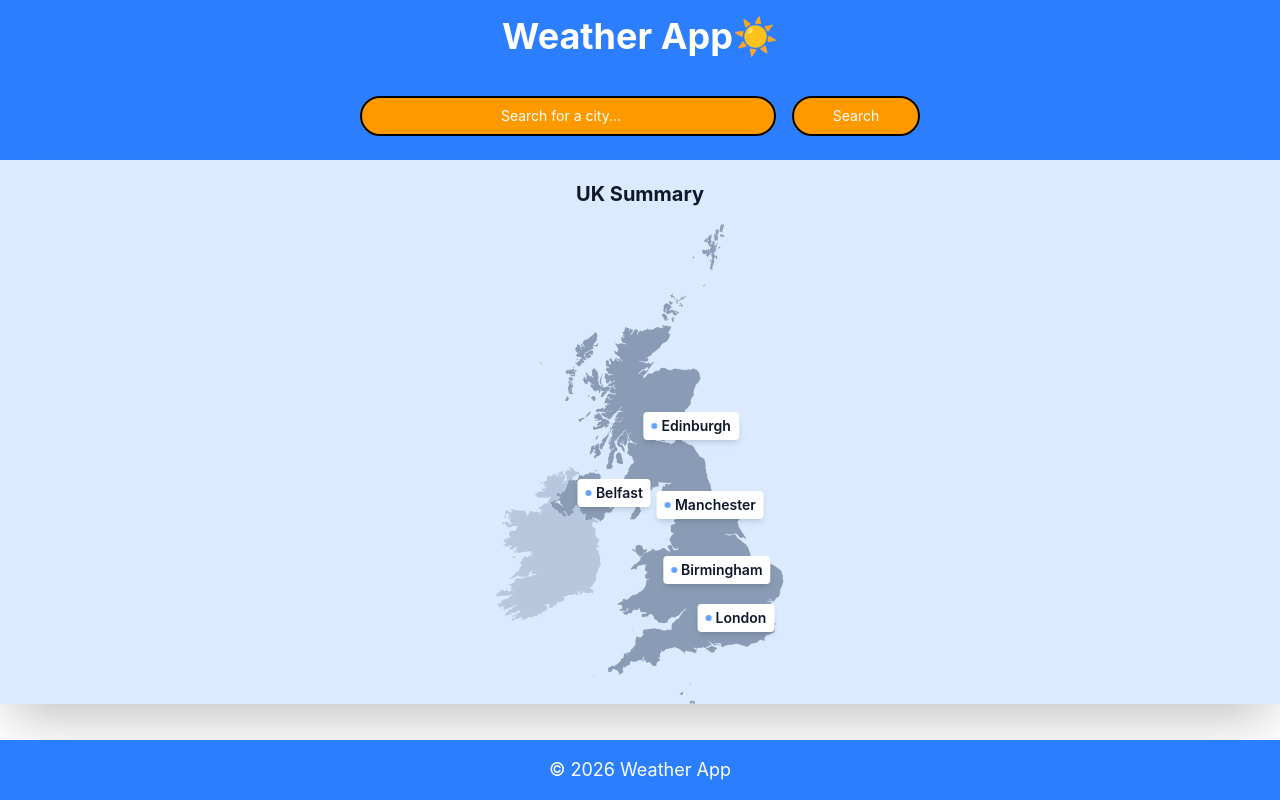
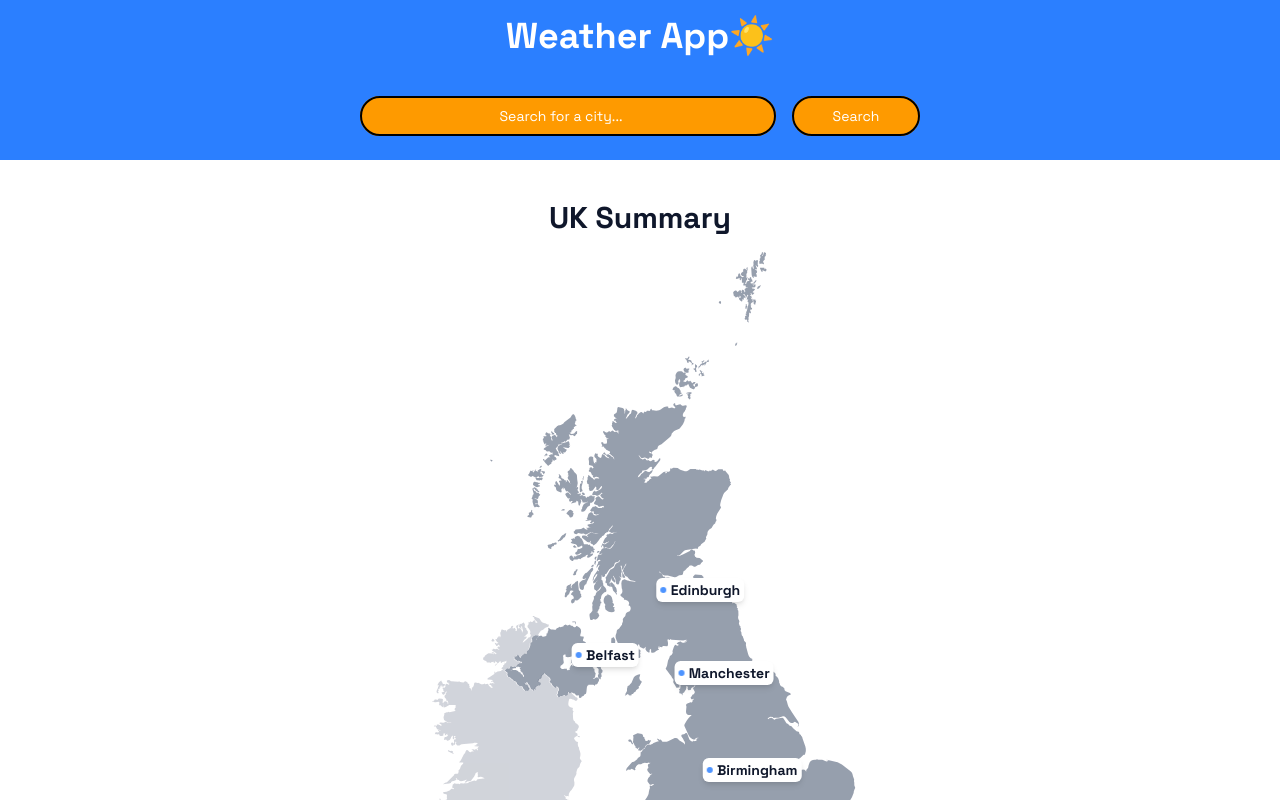
Before and after one commit to SimoGhilo/weatherApp, a React (Vite) app: page / in a window 1280 px wide. Shown: the top 800 px of the page. Built offline with nearby package versions, Linux system fonts and the light colour scheme.

Commit message:
map sorted

```diff
--- a/index.html
+++ b/index.html
@@ -4,6 +4,7 @@
     <meta charset="UTF-8" />
     <link rel="icon" type="image/svg+xml" href="/favicon.svg" />
     <meta name="viewport" content="width=device-width, initial-scale=1.0" />
+    <link href="https://fonts.googleapis.com/css2?family=Space+Grotesk:wght@400;500;600;700&display=swap" rel="stylesheet">
     <title>Weather App ☀️</title>
   </head>
   <body>
--- a/package.json
+++ b/package.json
@@ -17,6 +17,7 @@
   },
   "devDependencies": {
     "@eslint/js": "^10.0.1",
+    "@tailwindcss/postcss": "^4.3.2",
     "@types/node": "^24.12.3",
     "@types/react": "^19.2.14",
     "@types/react-dom": "^19.2.3",
@@ -25,6 +26,7 @@
     "eslint-plugin-react-hooks": "^7.1.1",
     "eslint-plugin-react-refresh": "^0.5.2",
     "globals": "^17.6.0",
+    "postcss": "^8.5.19",
     "typescript": "~6.0.2",
     "typescript-eslint": "^8.59.2",
     "vite": "^8.0.12"
--- a/postcss.config.mjs
+++ b/postcss.config.mjs
@@ -1,7 +1,7 @@
 const config = {
   plugins: {
     "@tailwindcss/postcss": {},
-  },
+  }
 };
 
 export default config;
--- a/src/Map.tsx
+++ b/src/Map.tsx
@@ -1,31 +1,27 @@
-//Dependencies
 import ukMap from './resources/uk.svg';
 
 function Map() {
   const cities = [
-    { name: "London", top: "82%", left: "57.5%", id: "london" },
-    { name: "Birmingham", top: "72%", left: "56%", id: "birmingham" },
-    { name: "Manchester", top: "58.5%", left: "55.5%", id: "manchester" },
-    { name: "Edinburgh", top: "42%", left: "54%", id: "edinburgh" },
-    { name: "Belfast", top: "56%", left: "48%", id: "belfast" },
+    { name: "London", top: "82%", left: "84.5%", id: "london" },
+    { name: "Birmingham", top: "72%", left: "76%", id: "birmingham" },
+    { name: "Manchester", top: "58.5%", left: "69.5%", id: "manchester" },
+    { name: "Edinburgh", top: "47%", left: "64%", id: "edinburgh" },
+    { name: "Belfast", top: "56%", left: "42%", id: "belfast" },
   ];
 
-  //TODO: Detect viewport size and adjust map accordingly, maybe with a custom hook? Or just use media queries to hide the map on smaller screens and show a summary instead?
-  //TODO: Media queries for image
+  return (
+    <div className="flex flex-col justify-center items-center w-full max-w-lg mx-auto p-4">
 
-  return (
+      <div className="w-full text-slate-900 rounded-2xl p-4 md:p-6">
+        <h1 className="text-3xl font-bold mb-4 text-center">UK Summary</h1>
 
-    <div className='flex flex-col justify-center items-center'>
-
-      <div className="w-full bg-blue-100 shadow-2xl text-slate-900 transition-all max-h-[70vh] overflow-hidden">
-        <h2 className="text-xl font-bold mb-4 text-center my-5">UK Summary</h2>
-
-        <div className="relative w-full overflow-hidden border-slate-700 rounded-lg bg-slate-450 max-h-[70vh]">
+        {/* The Wrapper: Locked to exactly 3:5 aspect ratio */}
+        <div className="relative w-full aspect-3/5 overflow-hidden rounded-xl">
 
           <img
             src={ukMap}
-            alt="Map Background"
-            className="w-full h-auto object-contain block mx-auto opacity-80 max-h-[60vh]"
+            alt="UK Map"
+            className="absolute inset-0 w-full h-full object-cover opacity-90"
           />
 
           {cities.map((city) => (
@@ -33,9 +29,11 @@ function Map() {
               key={city.id}
               style={{ top: city.top, left: city.left }}
               className="absolute transform -translate-x-1/2 -translate-y-1/2
-                         bg-white text-slate-900 font-semibold text-xs md:text-sm
-                         px-2 py-1 rounded shadow-md hover:bg-amber-400 cursor-pointer
-                         transition-colors duration-200 focus:outline-none z-10"
+                         bg-white text-slate-900 font-bold whitespace-nowrap
+                         text-[9px] xs:text-xs sm:text-sm
+                         px-1 py-0.5 xs:px-2 xs:py-1 rounded-md shadow-md
+                         hover:bg-amber-400 cursor-pointer
+                         transition-all duration-200 focus:outline-none z-10"
             >
               <span className="flex items-center gap-1">
                 <span className="w-1.5 h-1.5 bg-blue-500 rounded-full animate-pulse"></span>
--- a/src/styles/Main.css
+++ b/src/styles/Main.css
@@ -1 +1,4 @@
 @import "tailwindcss";
+body {
+  font-family: "Space Grotesk", sans-serif;
+}
```
Also changed, not shown: 1 other file (tests, documents, lock files or other folders).
